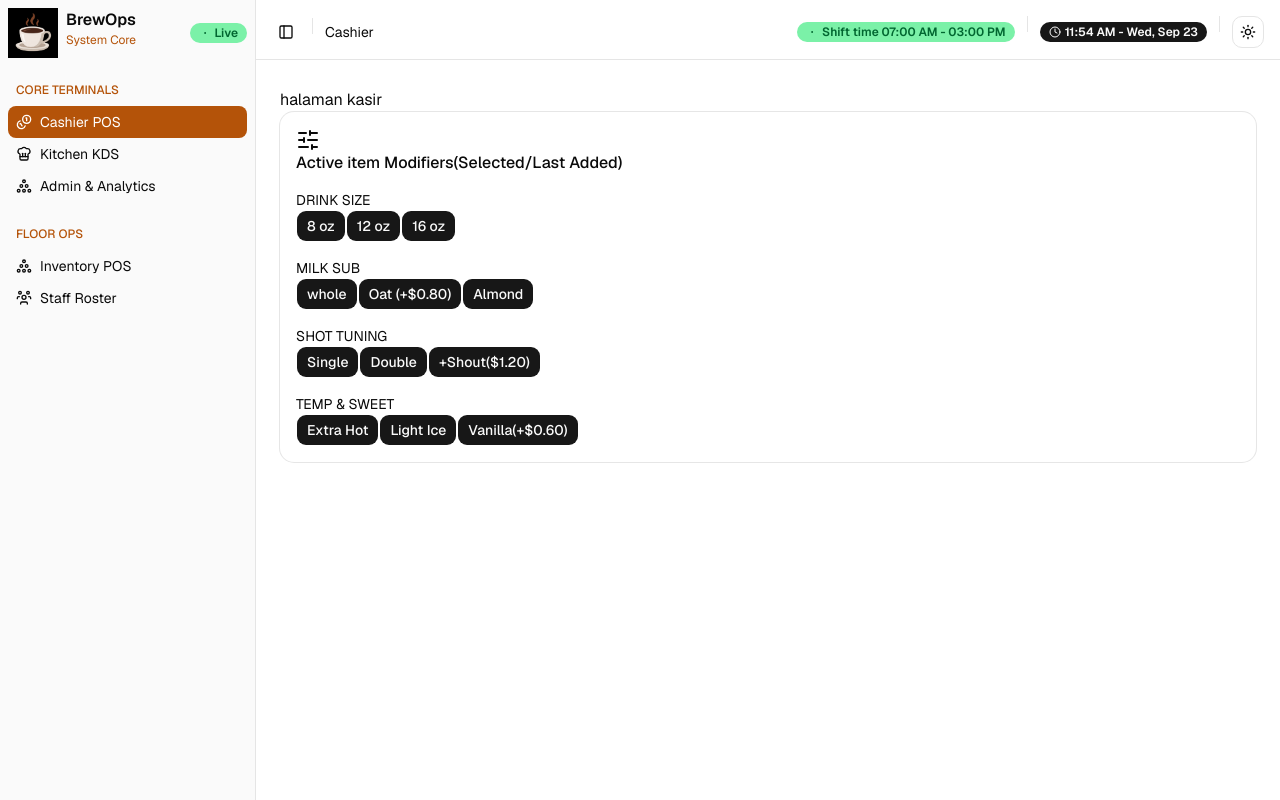
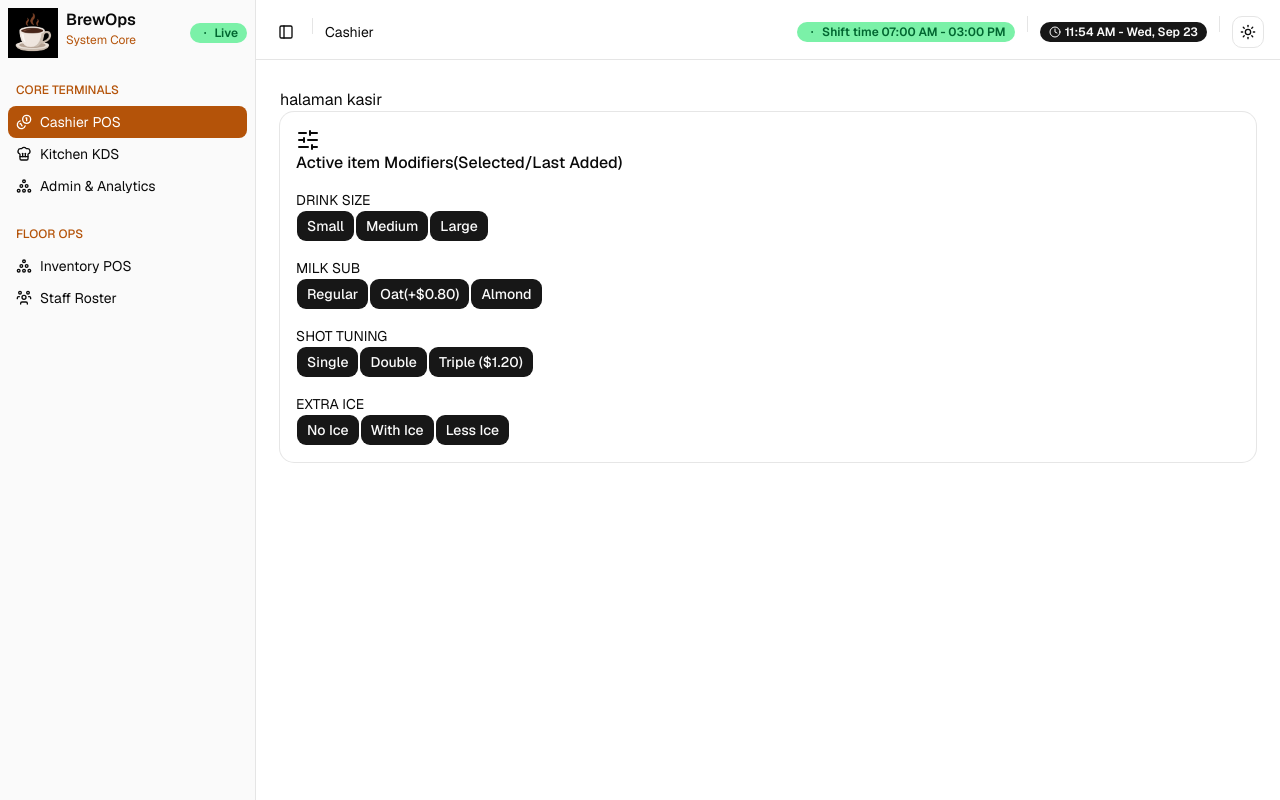
Before and after one commit to Beeaigees/kelompok-10-project, a Next.js app: page /cashier in a window 1280 px wide. Built offline with nearby package versions, Linux system fonts and the light colour scheme.

Commit message:
update Item Modifier

```diff
--- a/src/app/(dashboard)/cashier/_components/item-modifier.jsx
+++ b/src/app/(dashboard)/cashier/_components/item-modifier.jsx
@@ -11,27 +11,27 @@ export default function ItemModifier() {
       </CardHeader>
       <CardContent>
         <p>DRINK SIZE</p>
-        <Button>8 oz</Button>
-        <Button>12 oz</Button>
-        <Button>16 oz</Button>
+        <Button>Small</Button>
+        <Button>Medium</Button>
+        <Button>Large</Button>
       </CardContent>
       <CardContent>
         <p>MILK SUB</p>
-        <Button>whole</Button>
-        <Button>Oat (+$0.80)</Button>
+        <Button>Regular</Button>
+        <Button>Oat(+$0.80)</Button>
         <Button>Almond</Button>
       </CardContent>
       <CardContent>
         <p>SHOT TUNING</p>
         <Button>Single</Button>
         <Button>Double</Button>
-        <Button>+Shout($1.20)</Button>
+        <Button>Triple ($1.20)</Button>
       </CardContent>
       <CardContent>
-        <p>TEMP & SWEET</p>
-        <Button>Extra Hot</Button>
-        <Button>Light Ice</Button>
-        <Button>Vanilla(+$0.60)</Button>
+        <p>EXTRA ICE</p>
+        <Button>No Ice</Button>
+        <Button>With Ice</Button>
+        <Button>Less Ice</Button>
       </CardContent>
     </Card>
     </>
```
